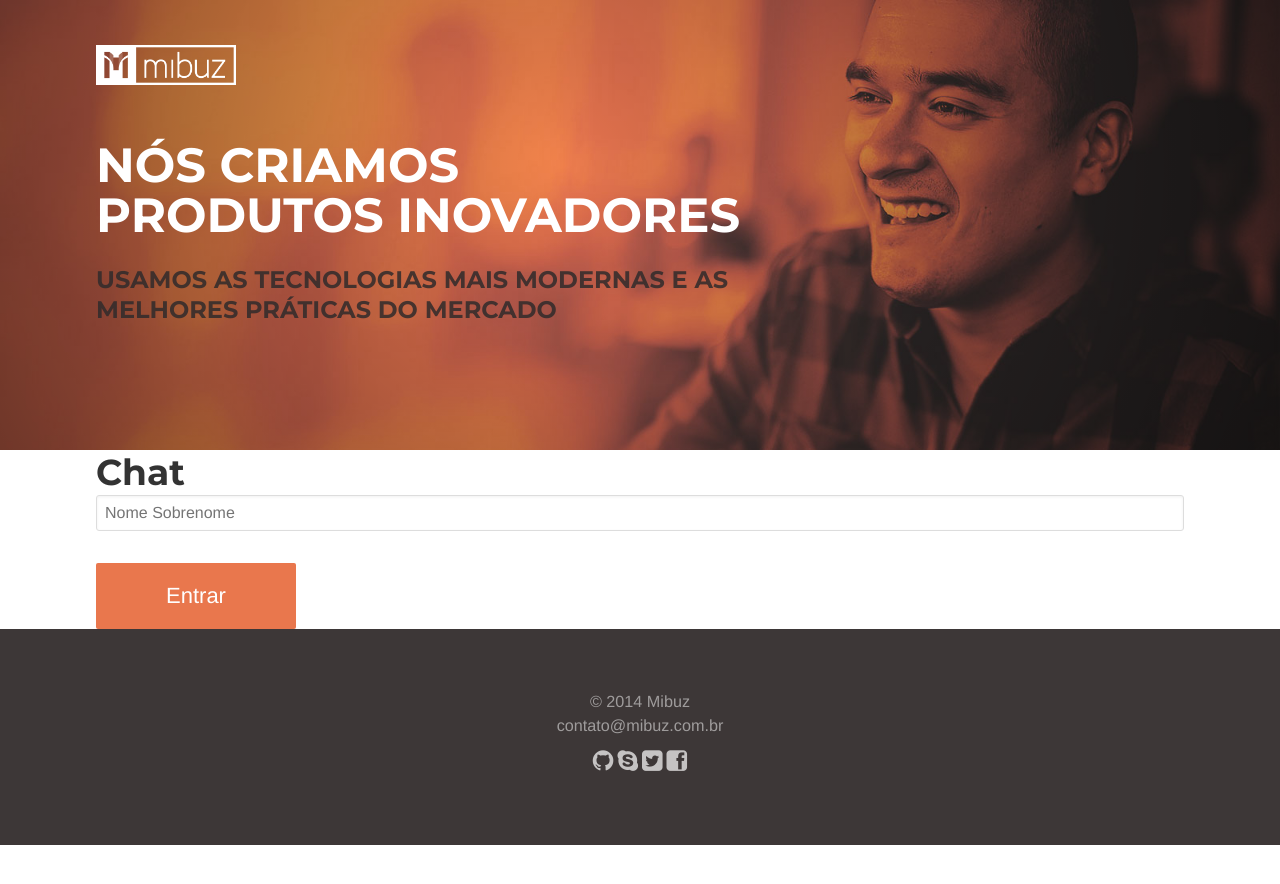
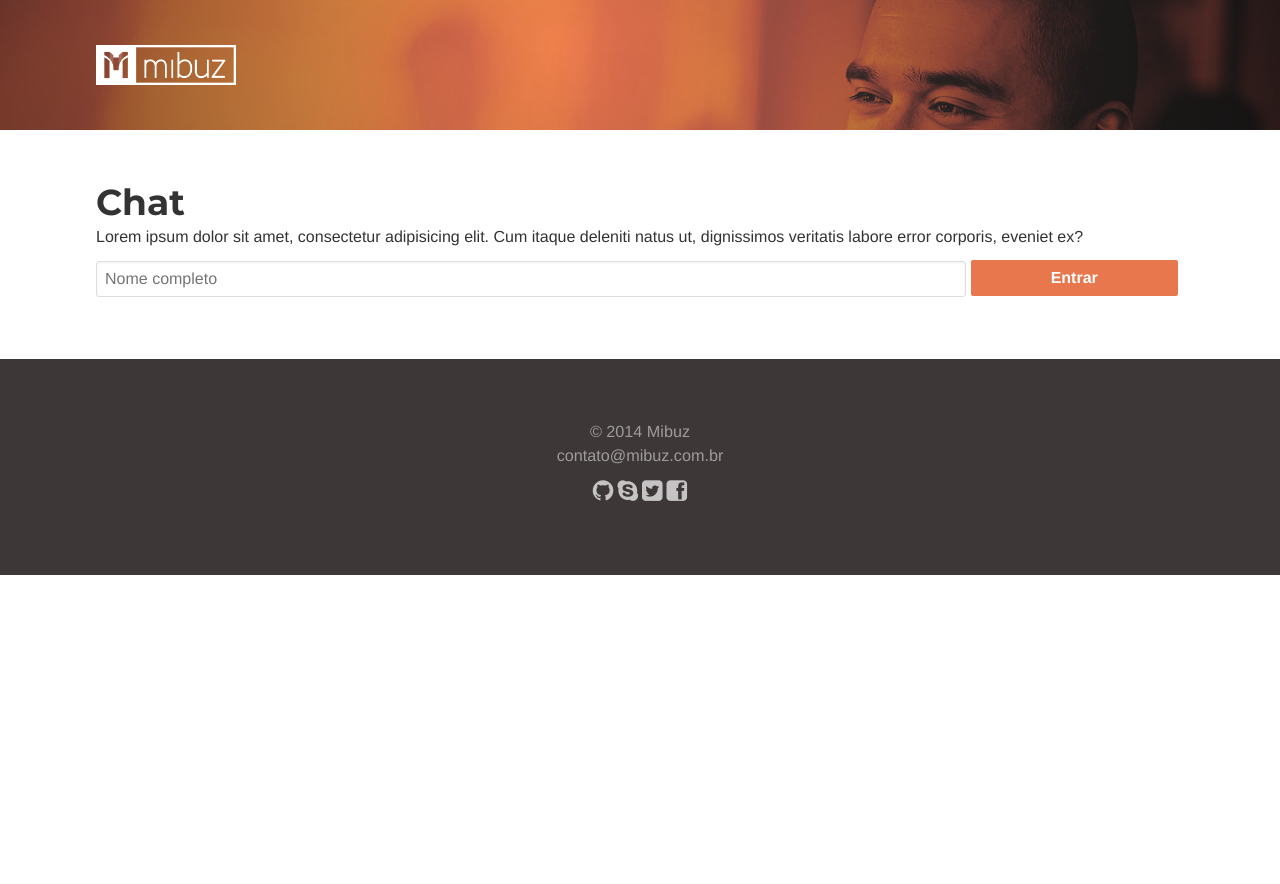
Before and after one commit to Mibuz/mibuz.github.io, a Jekyll site: the page built from chat.html, in a window 1280 px wide. Shown: the top 884 px of the page. Built offline with Jekyll 4.4.1, drawn with Linux system fonts in a browser that asks for light colours; Markdown is read by kramdown in place of the engine named in the settings.

Commit message:
Improve style page chat

```diff
--- a/_source/sass/style.scss
+++ b/_source/sass/style.scss
@@ -26,6 +26,7 @@
 @import "modules/about-us";
 @import "modules/contact";
 @import "modules/social_icons";
+@import "modules/support";
 @import "modules/footer";
 
 // Responsive
@@ -36,3 +37,4 @@
 @import "responsive/modules/boxes";
 @import "responsive/modules/blocks";
 @import "responsive/modules/contact";
+@import "responsive/modules/support";
--- a/chat.html
+++ b/chat.html
@@ -1,14 +1,15 @@
 ---
-layout: default
+layout: pages
 title: Chat!
 ---
 
 <div id="support">
   <div class="inner">
     <h1>Chat</h1>
+    <p>Lorem ipsum dolor sit amet, consectetur adipisicing elit. Cum itaque deleniti natus ut, dignissimos veritatis labore error corporis, eveniet ex?</p>
     <form action="https://www.hipchat.com/giVL5BeMZ" method="post" name="guestForm">
       <input type="hidden" name="timezone" value="America/Argentina/Buenos_Aires">
-      <input type="text" id="name" name="name" value="" size="25" placeholder="Nome Sobrenome">
+      <input type="text" id="name" name="name" value="" size="25" placeholder="Nome completo">
       <input type="submit" id="signin" name="signin" value="Entrar">
     </form>
   </div>
```
Also changed, not shown: _source/sass/components/_buttons.scss (+5 -13 lines), _source/sass/helpers/_buttons.scss (+13 -1 lines), _source/sass/modules/_support.scss (added, +13 -0 lines), _source/sass/responsive/modules/_support.scss (added, +10 -0 lines), assets/stylesheets/style.css.
